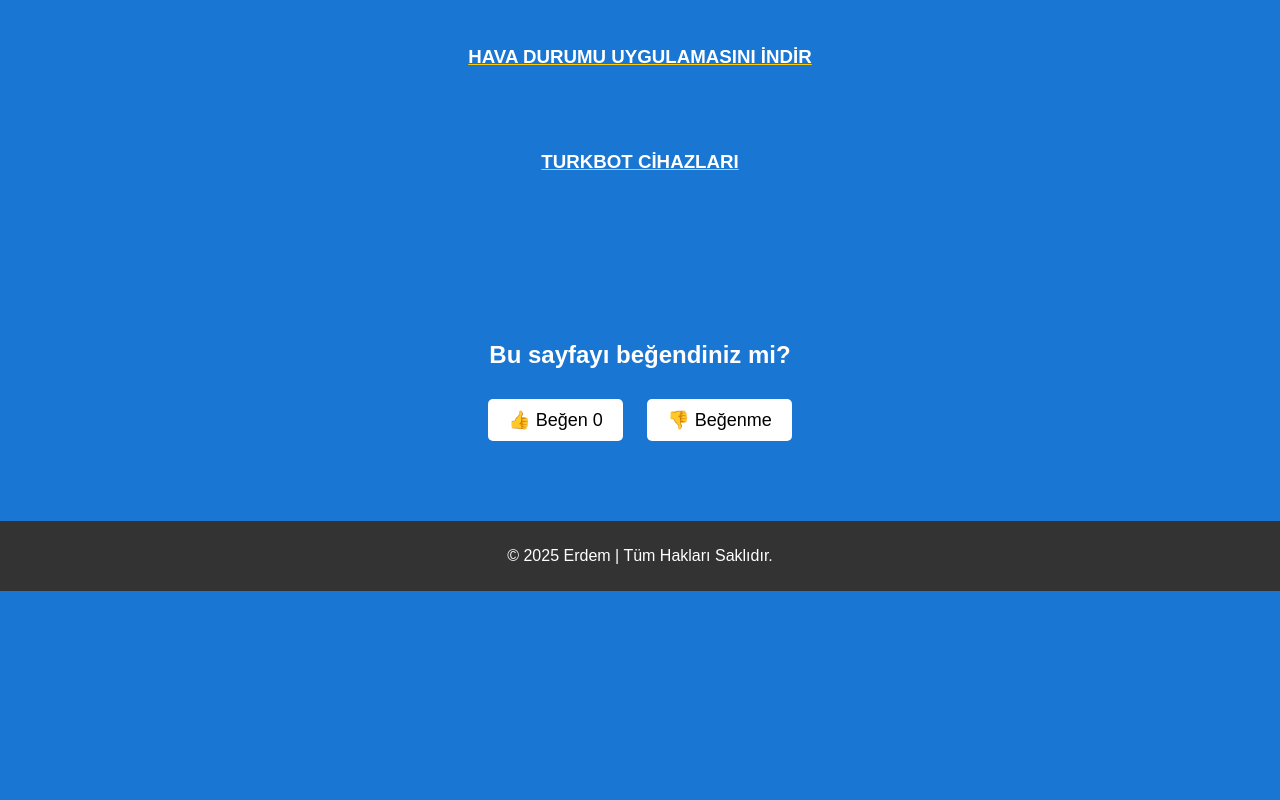
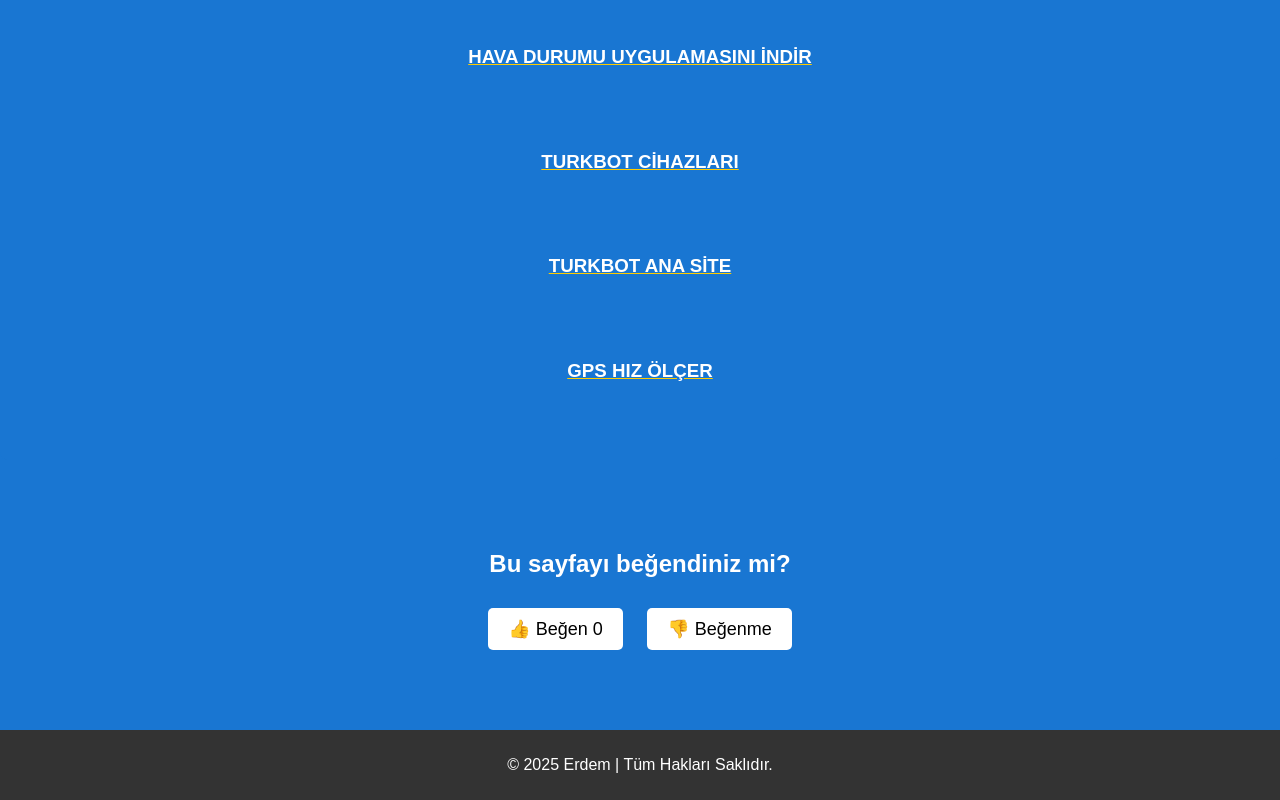
Before and after one commit to ERDEM-COULD/WEB-SITEM, a plain HTML site: page index.html in a window 1280 px wide. Shown: the part 2196-2996 px from the top of the page. Before the commit the page ends 2787 px from the top, so only its background shows below. Drawn offline with Linux system fonts and the light colour scheme.

Commit message:
Update index.html

```diff
--- a/index.html
+++ b/index.html
@@ -81,6 +81,12 @@
         <div class="project">
             <h3><a href="https://erdem-could.github.io/TURKBOT/" target="_blank">TURKBOT CİHAZLARI</a></h3>
         </div>
+        <div class="project">
+            <h3><a href="https://erdem-could.github.io/TURKBOT-ANA-SITE/" target="_blank">TURKBOT ANA SİTE</a></h3>
+        </div>
+        <div class="project">
+            <h3><a href="https://erdem-could.github.io/GPS-HIZ-OLCER/" target="_blank">GPS HIZ ÖLÇER</a></h3>
+        </div>
     </section>
     <section id="vote-section">
         <h2>Bu sayfayı beğendiniz mi?</h2>
```
